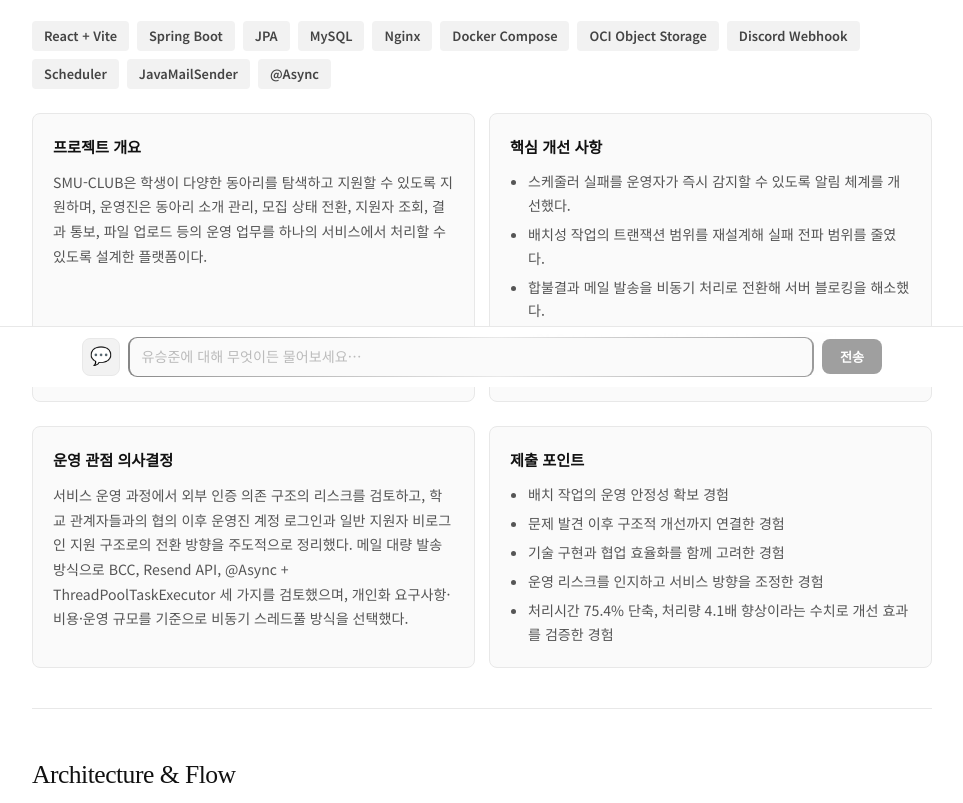
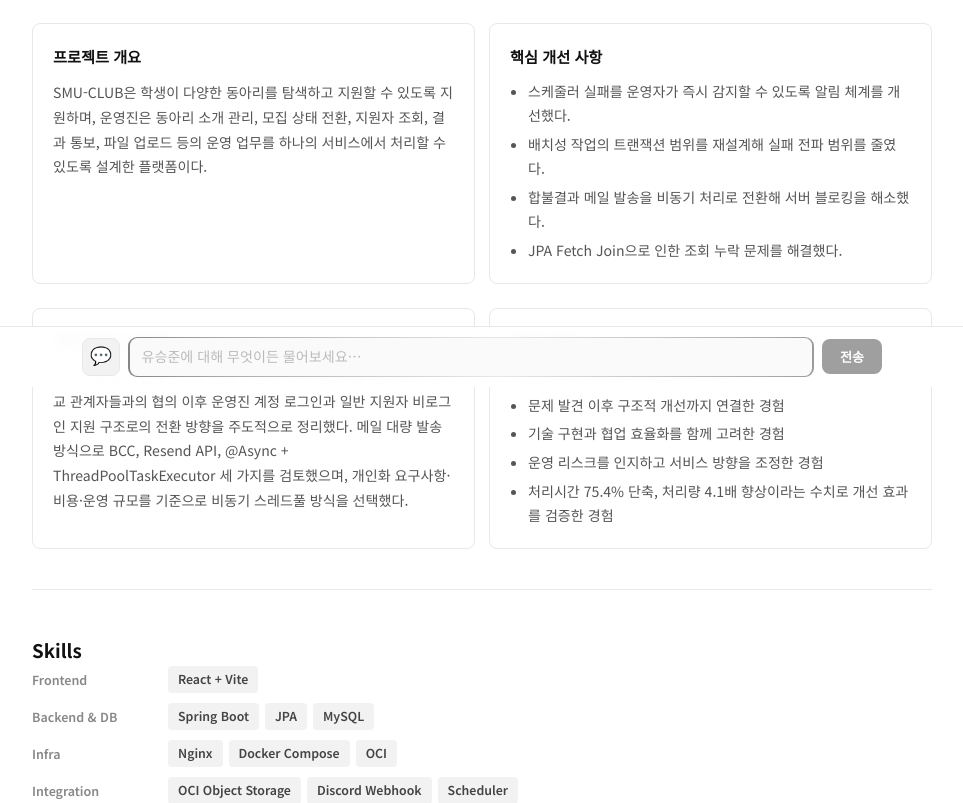
Before and after one commit to fluanceifi/resume-frontend, a React (Vite) app: page /smu-club in a window 1280 px wide. Shown: the part 413-1216 px from the top of the page, without its empty margins (158-1121 px from the left). Built offline with nearby package versions, Linux system fonts and the light colour scheme; no server answers.

Commit message:
fix: 이력서 다듬기

```diff
--- a/public/assets/data/metrics.json
+++ b/public/assets/data/metrics.json
@@ -1,5 +1,5 @@
 {
-  "project": "Hybrid RAG Portfolio",
+  "project": "Hybrid RAG",
   "tracks": [
     {
       "name": "BM25 Query Strategy",
--- a/src/components/Hero.tsx
+++ b/src/components/Hero.tsx
@@ -84,6 +84,7 @@
             </button>
             <a href="https://github.com/fluanceifi" target="_blank" rel="noopener noreferrer">github.com/fluanceifi</a>
             <a href="https://www.linkedin.com/in/sjy-511661289/" target="_blank" rel="noopener noreferrer">LinkedIn</a>
+            <span>1999. 02. 03 (28)</span>
           </nav>
         </div>
       </div>
--- a/src/components/Projects.tsx
+++ b/src/components/Projects.tsx
@@ -21,21 +21,13 @@
     stack: ['React + Vite', 'Spring Boot', 'JPA', 'MySQL', 'Docker Compose', 'Nginx', 'OCI', 'Discord Webhook'],
   },
   {
-    name: 'Hybrid RAG Portfolio',
+    name: 'Hybrid RAG',
     links: [
       { label: 'Portfolio →', href: '/hybrid-rag' },
       { label: 'GitHub →', href: 'https://github.com/fluanceifi/hybrid-search-rag' },
     ],
     desc: '토스페이먼츠 API 실문서를 대상으로 Elasticsearch 기반 RAG 검색 품질을 개선한 프로젝트. BM25 query 전략 개선으로 Top-1 정확도 35% → 95%, RRF section_key dedup 적용으로 45% → 100% 달성. baseline을 두 트랙으로 분리해 개선 원인을 독립적으로 검증했다.',
     stack: ['FastAPI', 'Elasticsearch', 'Lucene Analyzer', 'BM25', 'kNN (HNSW)', 'Weighted RRF', 'OpenAI Embedding', 'Docker Compose'],
-  },
-  {
-    name: 'Woori Card Scope',
-    links: [
-      { label: 'GitHub →', href: 'https://github.com/fluanceifi/woori_card_scope' },
-    ],
-    desc: '카드 관련 데이터를 다루며 구현한 개인 프로젝트 저장소.',
-    stack: ['Spring Boot', 'MySQL', 'JPA'],
   },
 ]
 
--- a/src/pages/HybridRagPage.tsx
+++ b/src/pages/HybridRagPage.tsx
@@ -7,7 +7,7 @@
       {/* ────────── HERO ────────── */}
       <section className="page hero">
         <span className="eyebrow">Project Portfolio</span>
-        <h1>Hybrid RAG Portfolio</h1>
+        <h1>Hybrid RAG</h1>
         <p className="lead">
           토스페이먼츠 API 실문서를 대상으로 Elasticsearch 기반 RAG 검색 품질을 개선한 프로젝트다.
           Apache Lucene Analyzer + BM25 + kNN(HNSW) + Weighted RRF 조합을 운영 관점에서 튜닝했고,
@@ -29,17 +29,6 @@
           </article>
         </div>
 
-        <div className="stack">
-          <span className="chip">Elasticsearch</span>
-          <span className="chip">Lucene Analyzer</span>
-          <span className="chip">BM25</span>
-          <span className="chip">kNN (HNSW)</span>
-          <span className="chip">Weighted RRF</span>
-          <span className="chip">text-embedding-3-small</span>
-          <span className="chip">text-embedding-3-large</span>
-          <span className="chip">FastAPI</span>
-          <span className="chip">Docker Compose</span>
-        </div>
 
         <div className="baseline-grid">
           <article className="summary-card">
@@ -88,6 +77,41 @@
               </a>
             </p>
           </article>
+        </div>
+      </section>
+
+      <section className="page">
+        <h3>Skills</h3>
+        <div className="skills-rows">
+          <div className="skill-row">
+            <span className="skill-cat">Backend</span>
+            <div className="tags">
+              <span className="tag">FastAPI</span>
+            </div>
+          </div>
+          <div className="skill-row">
+            <span className="skill-cat">Search</span>
+            <div className="tags">
+              <span className="tag">Elasticsearch</span>
+              <span className="tag">Lucene Analyzer</span>
+              <span className="tag">BM25</span>
+              <span className="tag">kNN (HNSW)</span>
+              <span className="tag">Weighted RRF</span>
+            </div>
+          </div>
+          <div className="skill-row">
+            <span className="skill-cat">AI / RAG</span>
+            <div className="tags">
+              <span className="tag">OpenAI Embedding (small · large)</span>
+              <span className="tag">LangChain</span>
+            </div>
+          </div>
+          <div className="skill-row">
+            <span className="skill-cat">Infra</span>
+            <div className="tags">
+              <span className="tag">Docker Compose</span>
+            </div>
+          </div>
         </div>
       </section>
 
--- a/src/pages/ResumePage.tsx
+++ b/src/pages/ResumePage.tsx
@@ -1,6 +1,5 @@
 import Hero from '../components/Hero'
 import About from '../components/About'
-import Skills from '../components/Skills'
 import Projects from '../components/Projects'
 import Education from '../components/Education'
 import Certifications from '../components/Certifications'
@@ -12,7 +11,6 @@
     <div className="resume">
       <Hero />
       <About />
-      <Skills />
       <Projects />
       <Education />
       <Certifications />
--- a/src/pages/SmuClubPage.tsx
+++ b/src/pages/SmuClubPage.tsx
@@ -28,19 +28,6 @@
           </article>
         </div>
 
-        <div className="stack">
-          <span className="chip">React + Vite</span>
-          <span className="chip">Spring Boot</span>
-          <span className="chip">JPA</span>
-          <span className="chip">MySQL</span>
-          <span className="chip">Nginx</span>
-          <span className="chip">Docker Compose</span>
-          <span className="chip">OCI Object Storage</span>
-          <span className="chip">Discord Webhook</span>
-          <span className="chip">Scheduler</span>
-          <span className="chip">JavaMailSender</span>
-          <span className="chip">@Async</span>
-        </div>
 
         <div className="summary-grid">
           <article className="summary-card">
@@ -58,7 +45,6 @@
               <li>배치성 작업의 트랜잭션 범위를 재설계해 실패 전파 범위를 줄였다.</li>
               <li>합불결과 메일 발송을 비동기 처리로 전환해 서버 블로킹을 해소했다.</li>
               <li>JPA Fetch Join으로 인한 조회 누락 문제를 해결했다.</li>
-              <li>API 응답 포맷을 표준화해 프론트엔드 협업 비용을 낮췄다.</li>
             </ul>
           </article>
         </div>
@@ -84,6 +70,42 @@
               <li>처리시간 75.4% 단축, 처리량 4.1배 향상이라는 수치로 개선 효과를 검증한 경험</li>
             </ul>
           </article>
+        </div>
+      </section>
+
+      <section className="page">
+        <h3>Skills</h3>
+        <div className="skills-rows">
+          <div className="skill-row">
+            <span className="skill-cat">Frontend</span>
+            <div className="tags">
+              <span className="tag">React + Vite</span>
+            </div>
+          </div>
+          <div className="skill-row">
+            <span className="skill-cat">Backend &amp; DB</span>
+            <div className="tags">
+              <span className="tag">Spring Boot</span>
+              <span className="tag">JPA</span>
+              <span className="tag">MySQL</span>
+            </div>
+          </div>
+          <div className="skill-row">
+            <span className="skill-cat">Infra</span>
+            <div className="tags">
+              <span className="tag">Nginx</span>
+              <span className="tag">Docker Compose</span>
+              <span className="tag">OCI</span>
+            </div>
+          </div>
+          <div className="skill-row">
+            <span className="skill-cat">Integration</span>
+            <div className="tags">
+              <span className="tag">OCI Object Storage</span>
+              <span className="tag">Discord Webhook</span>
+              <span className="tag">Scheduler</span>
+            </div>
+          </div>
         </div>
       </section>
 
@@ -275,34 +297,6 @@
               <figcaption>관리자가 "합불결과 메일 발송하기" 버튼을 누르면 동기 발송으로 서버가 멈췄다.</figcaption>
             </figure>
 
-            <div className="subheading">시도한 해결책과 한계</div>
-
-            <p><strong>① BCC (숨은 참조)</strong></p>
-            <p>
-              수신자 목록 전체를 BCC에 넣어 SMTP 연결을 1번만 열고 한 번에 전송하는 방식이다. <br></br>
-              for문을 제거하고 전송은 딱 1번으로 줄어들어 속도는 드라마틱하게 빨라졌다. <br></br>
-              그러나 두 가지 한계가 있었다. <br></br>
-            </p>
-            <ul className="tight-list">
-              <li>개인화 불가 — "ㅇㅇ님, 합격을 축하드립니다"처럼 수신자 이름이 들어가는 순간 BCC는 쓸 수 없다.</li>
-              <li>수신자 제한 — SMTP 서버 대부분은 BCC 수신자를 50~100명으로 제한하며, 지원자가 500명으로 늘면 다시 터진다.</li>
-            </ul>
-            <p>
-              SMTP가 연결 비용이 비싼 이유는 매 전송마다 TCP 연결 → 인증 → 메일 전송 → 연결 해제 과정을 반복하기 때문이다.
-            </p>
-            <figure className="figure-constrained">
-              <img src="/images/smtpprotocol.png" alt="SMTP 프로토콜 시퀀스 다이어그램" />
-              <figcaption>SMTP는 매 전송마다 TCP HandShake → Auth → Send → Close 과정을 반복해 연결 비용이 크다.</figcaption>
-            </figure>
-
-            <p><strong>② Resend API Batch Sending</strong></p>
-            <p>
-              SMTP 대신 HTTP 기반 Resend API를 사용하면 수백 건을 한 번에 처리할 수 있고,
-              연결 오버헤드 없이 개인화 메일도 가능하다. <br></br>
-              그러나 FreeTier 한도가 하루 100건이라, 지원자가 101명이 되는 순간 유료로 전환해야 한다. <br></br>
-              비즈니스 모델이 없는 학교 동아리 플랫폼에서 유료 메일 API는 오버스펙이라 제외했다. <br></br>
-            </p>
-
             <div className="subheading">해결 — @Async + ThreadPoolTaskExecutor</div>
             <p>
               메일 발송 작업을 별도 스레드에 위임하고, 메인 스레드는 즉시 응답을 반환하는 방식을 선택했다. <br></br>
@@ -410,37 +404,6 @@
               <li>JPA 조인 전략을 요구사항 기준으로 선택해야 한다는 기준을 팀 내에 공유할 수 있었다.</li>
             </ul>
           </article>
-          {/* Problem 05 */}
-          <article className="problem-card">
-            <span className="number">Problem 05</span>
-            <h3>API 응답 형식이 제각각이면 프론트엔드에 불필요한 방어 코드가 증가한다</h3>
-
-            <div className="subheading">문제</div>
-            <p>
-              초기에는 API마다 응답 구조와 메시지 해석 방식이 달라질 수 있었고,
-              프론트엔드는 엔드포인트별로 별도의 분기 처리를 작성해야 했다. <br></br>
-              이러한 구조는 협업 비용을 높이고, 프론트엔드가 비즈니스 로직보다 예외 대응 코드에 더 많은 시간을 투입하게 만든다.
-            </p>
-
-            <div className="subheading">해결</div>
-            <p>
-              <code>{'ApiResponseDto<T>'}</code>를 중심으로 응답 포맷을 통일하고, <br></br>
-              동아리 목록과 상세 응답의 구조를 일관되게 정리해 프론트엔드가 동일한 방식으로 응답을 해석할 수 있도록 구성했다.
-            </p>
-            <ul className="tight-list">
-              <li>공통 응답 필드: <code>status</code>, <code>message</code>, <code>data</code>, <code>errorCode</code></li>
-              <li>성공/실패 응답 생성 방식 표준화</li>
-              <li>목록/상세 API의 응답 형태와 메시지 해석 방식을 일관되게 정리</li>
-              <li>프론트엔드가 엔드포인트별 예외 분기를 최소화할 수 있도록 응답 계약을 명확히 정리</li>
-            </ul>
-
-            <div className="subheading">결과</div>
-            <ul className="tight-list">
-              <li>프론트엔드가 API별 예외 케이스를 줄일 수 있게 되었다.</li>
-              <li>응답 해석 방식이 통일되어 협업 효율이 향상되었다.</li>
-              <li>프론트엔드와 백엔드 간 응답 계약이 명확해져 유지보수성이 향상되었다.</li>
-            </ul>
-          </article>
         </div>
       </section>
 
@@ -479,13 +442,6 @@
             </ul>
           </article>
 
-          <article className="improvement-card">
-            <h3>협업 생산성</h3>
-            <ul className="tight-list">
-              <li>API 응답 구조를 표준화해 프론트엔드 대응 비용을 줄였다.</li>
-              <li>프론트엔드와 백엔드 간의 응답 계약을 명확하게 정리했다.</li>
-            </ul>
-          </article>
 
           <article className="improvement-card">
             <h3>서비스 운영 관점의 의사결정</h3>
@@ -523,12 +479,6 @@
               <code>ClubRepository</code>
             </li>
             <li>
-              응답 표준화 관련 클래스:{' '}
-              <code>ApiResponseDto</code>,{' '}
-              <code>ClubsRepresentationAssembler</code>,{' '}
-              <code>ClubResponseDto</code>
-            </li>
-            <li>
               기술 포스팅:{' '}
               <a href="https://fluanceifi.tistory.com/40">스케줄러가 조용히 실패했다</a>,{' '}
               <a href="https://fluanceifi.tistory.com/42">단일 트랜잭션의 함정에서 Chunk 처리까지</a>,{' '}
--- a/src/styles/portfolio.css
+++ b/src/styles/portfolio.css
@@ -100,7 +100,6 @@
   padding: 16px 18px;
   border: 1px solid var(--line);
   border-radius: 8px;
-  background: #fafafa;
 }
 
 .meta-card .label {
@@ -145,7 +144,6 @@
   padding: 20px;
   border: 1px solid var(--line);
   border-radius: 8px;
-  background: #fafafa;
 }
 
 .summary-card h3,
@@ -203,7 +201,6 @@
 .insight-callout {
   padding: 18px 20px;
   border-left: 3px solid var(--ink);
-  background: #fafafa;
   margin-bottom: 24px;
   border-radius: 0 8px 8px 0;
 }
@@ -216,7 +213,6 @@
   padding: 18px;
   border: 1px solid var(--line);
   border-radius: 8px;
-  background: #fafafa;
 }
 .diagram-card h3 { margin: 0 0 12px; font-size: 0.9rem; font-weight: 700; color: var(--ink); }
 .diagram-card figure { margin: 0; }
@@ -237,7 +233,6 @@
   padding: 22px;
   border: 1px solid var(--line);
   border-radius: 8px;
-  background: #fafafa;
   min-width: 0;
   overflow: hidden;
 }
@@ -363,7 +358,6 @@
   padding: 18px 20px;
   border: 1px solid var(--line);
   border-radius: 8px;
-  background: #fafafa;
   font-size: 0.86rem;
   color: var(--muted);
 }
```
